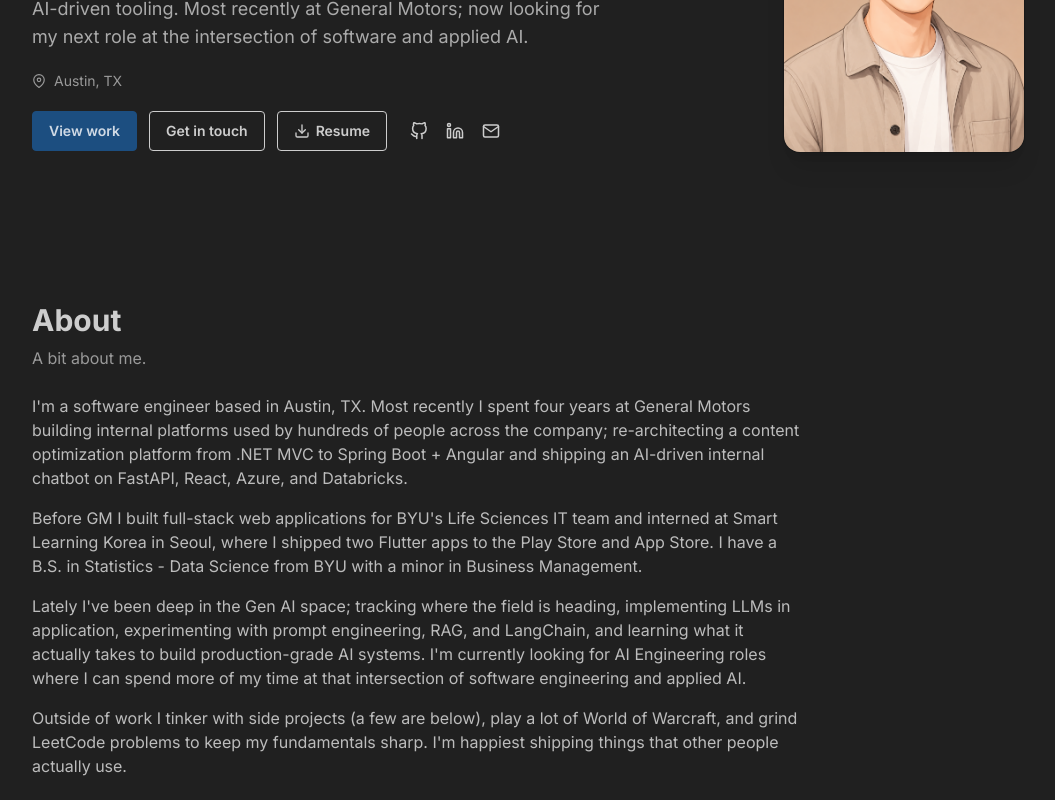
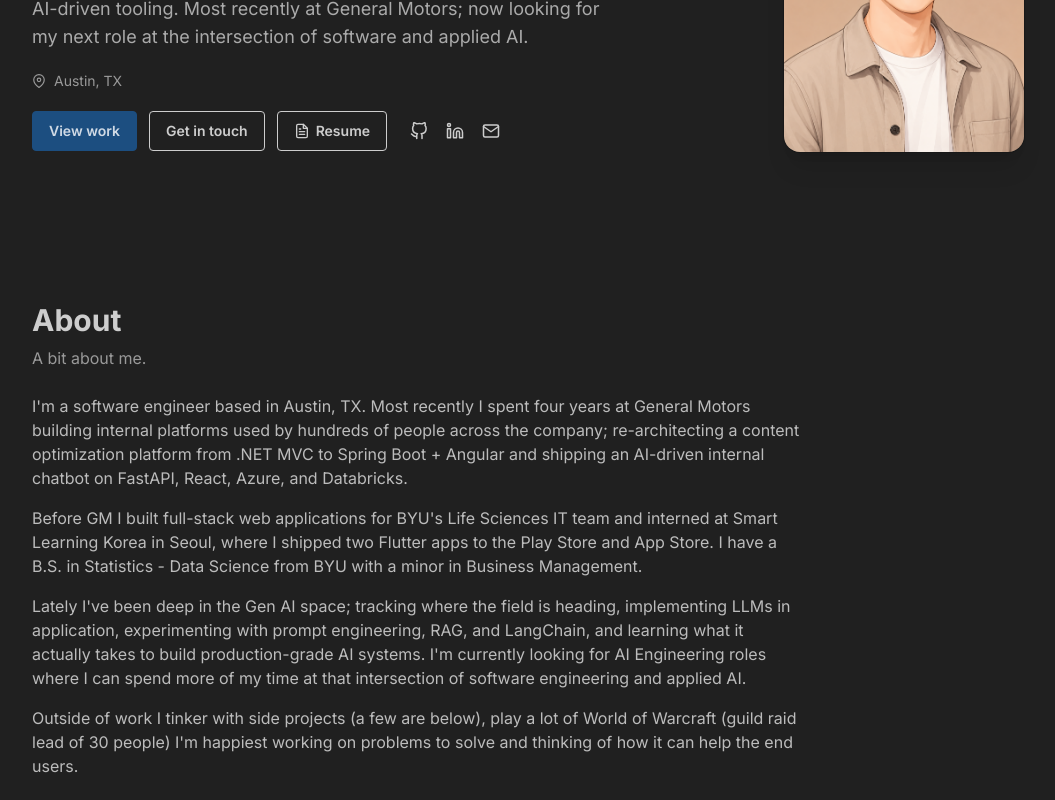
Before and after one commit to mimanjh/mimanjh, a Next.js app: page / in a window 1280 px wide. Shown: the part 320-1120 px from the top of the page, without its empty margins (112-1167 px from the left). Built offline with nearby package versions, Linux system fonts and the light colour scheme.

Commit message:
update download resume to open in new tab

```diff
--- a/app/components/About.tsx
+++ b/app/components/About.tsx
@@ -31,9 +31,9 @@ const About = () => {
                 </p>
                 <p>
                     Outside of work I tinker with side projects (a few are
-                    below), play a lot of World of Warcraft, and grind LeetCode
-                    problems to keep my fundamentals sharp. I&apos;m happiest
-                    shipping things that other people actually use.
+                    below), play a lot of World of Warcraft (guild raid lead of
+                    30 people) I&apos;m happiest working on problems to solve
+                    and thinking of how it can help the end users.
                 </p>
             </div>
         </section>
--- a/app/components/Contact.tsx
+++ b/app/components/Contact.tsx
@@ -1,4 +1,4 @@
-import { FiGithub, FiLinkedin, FiMail, FiDownload } from "react-icons/fi";
+import { FiGithub, FiLinkedin, FiMail, FiFileText } from "react-icons/fi";
 import CopyEmailToClipboard from "./CopyEmailToClipboard";
 
 const socials = [
@@ -32,11 +32,12 @@ const Contact = () => {
             </p>
             <a
                 href="/resume.pdf"
-                download="Jacob_Hunsaker_Resume.pdf"
+                target="_blank"
+                rel="noopener noreferrer"
                 className="btn btn-primary mb-8"
             >
-                <FiDownload size={18} />
-                Download Resume
+                <FiFileText size={18} />
+                View Resume
             </a>
             <div className="flex justify-center gap-3 flex-wrap items-center">
                 {socials.map(({ label, href, Icon }) => (
--- a/app/components/Hero.tsx
+++ b/app/components/Hero.tsx
@@ -1,6 +1,6 @@
 import Link from "next/link";
 import {
-    FiDownload,
+    FiFileText,
     FiGithub,
     FiLinkedin,
     FiMail,
@@ -37,10 +37,11 @@ const Hero = () => {
                     </Link>
                     <a
                         href="/resume.pdf"
-                        download="Jacob_Hunsaker_Resume.pdf"
+                        target="_blank"
+                        rel="noopener noreferrer"
                         className="btn btn-outline"
                     >
-                        <FiDownload size={16} />
+                        <FiFileText size={16} />
                         Resume
                     </a>
                     <div className="flex gap-1 ml-1">
```
